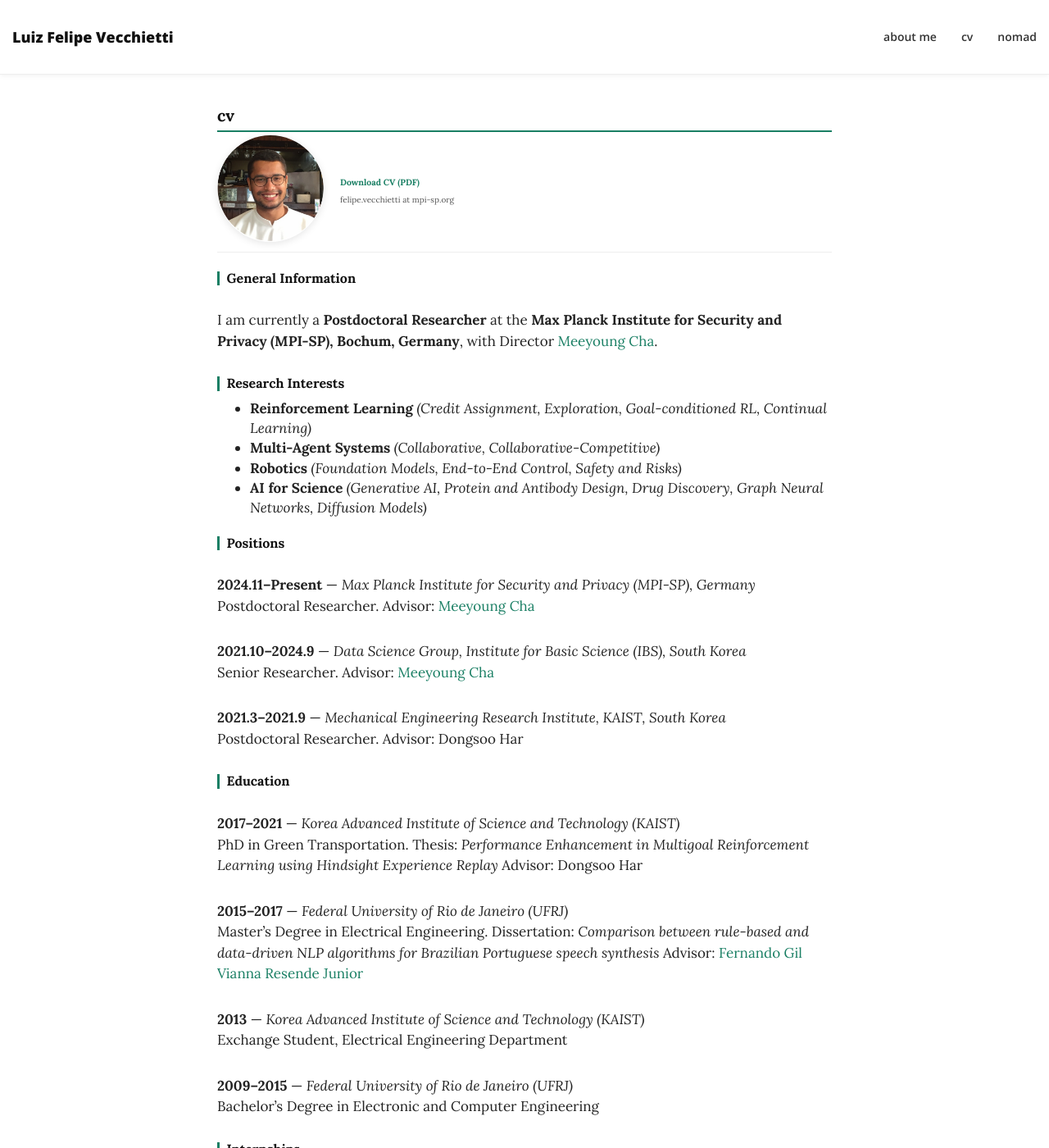
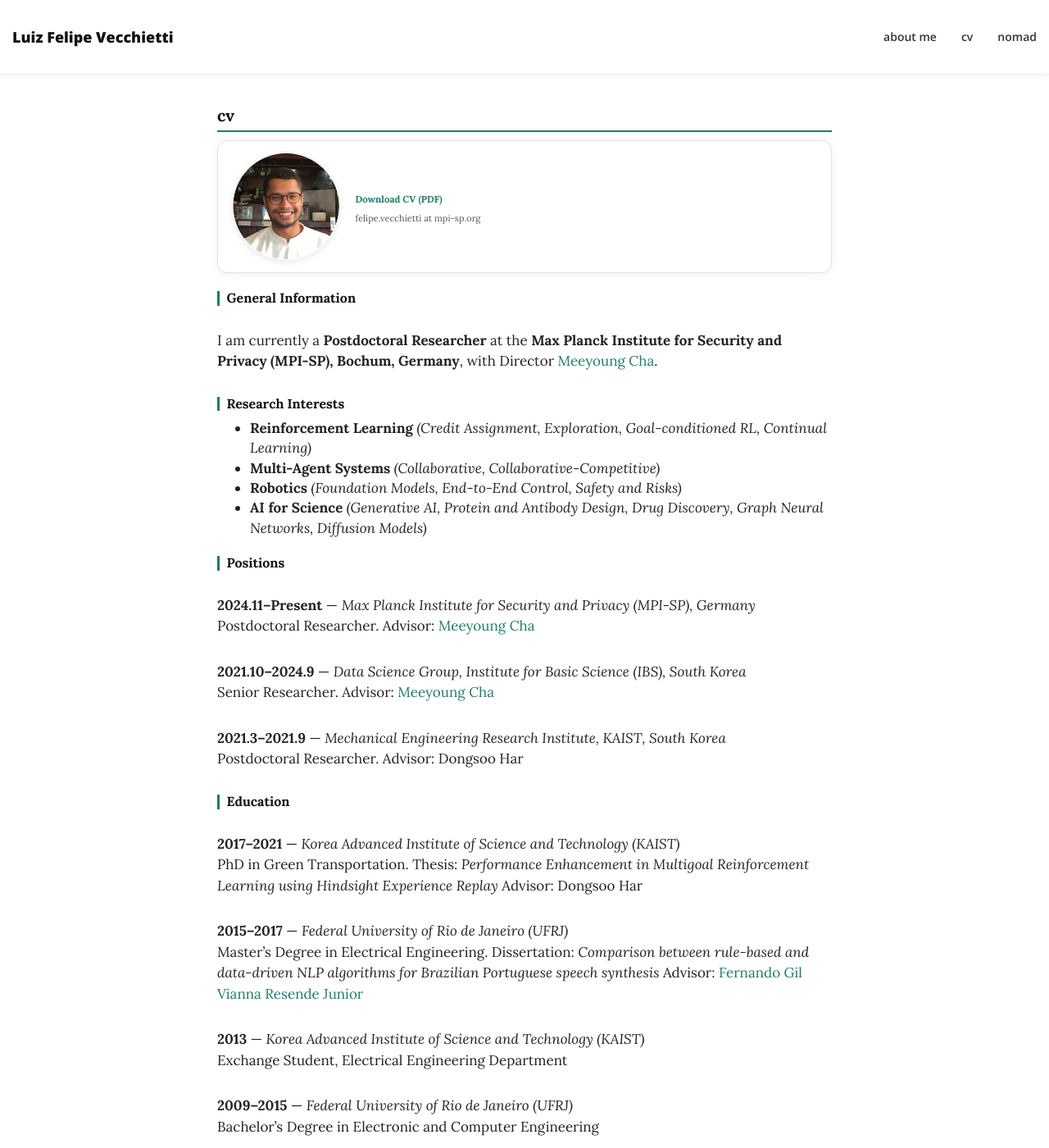
Before and after one commit to lfelipesv/lfelipesv.github.io, a Jekyll site: the page built from cv.md, in a window 1280 px wide and 1400 px high. Shown: the whole window at 82% size. Built offline with Jekyll 4.4.1, drawn with Linux system fonts in a browser that asks for light colours; nearby versions of some CDN libraries.

Commit message:
style: CV header box, larger download/email text
- cv-header: added border, border-radius, box-shadow and top margin
- Download link: 1.05rem → 1.15rem, Lora font
- Email text: 1rem → 1.1rem, Lora font, more top margin

Co-Authored-By: Claude Sonnet 4.6 <noreply@anthropic.com>

```diff
--- a/_layouts/base.html
+++ b/_layouts/base.html
@@ -3,7 +3,7 @@ common-css:
   - "/css/bootstrap.min.css"
   - "/css/bootstrap-social.css"
   - "/css/main.css"
-  - "/css/custom.css?v=11"
+  - "/css/custom.css?v=12"
 common-ext-css:
   - "//maxcdn.bootstrapcdn.com/font-awesome/4.6.0/css/font-awesome.min.css"
 common-googlefonts:
--- a/css/custom.css
+++ b/css/custom.css
@@ -476,9 +476,12 @@ footer {
   display: flex;
   align-items: center;
   gap: 2rem;
-  margin-bottom: 1.75rem;
-  padding-bottom: 1.25rem;
-  border-bottom: 1px solid #EEEEEE;
+  margin-top: 1rem;
+  margin-bottom: 2rem;
+  padding: 1.5rem 1.75rem;
+  border: 1px solid #E0E0E0;
+  border-radius: 12px;
+  box-shadow: 0 2px 12px rgba(0, 0, 0, 0.06);
 }
 
 .cv-photo {
@@ -495,10 +498,11 @@ footer {
 }
 
 .cv-header-info a {
-  font-size: 1.05rem;
+  font-size: 1.15rem;
   font-weight: 700;
   color: #1A7F64;
   text-decoration: none;
+  font-family: 'Lora', 'Times New Roman', serif;
 }
 
 .cv-header-info a:hover {
@@ -507,9 +511,10 @@ footer {
 }
 
 .cv-header-info p {
-  margin: 0.3rem 0 0;
-  font-size: 1rem;
+  margin: 0.5rem 0 0;
+  font-size: 1.1rem;
   color: #555555;
+  font-family: 'Lora', 'Times New Roman', serif;
 }
 
 /* CV subheaders — lighter teal left border to distinguish from h2 */
```
